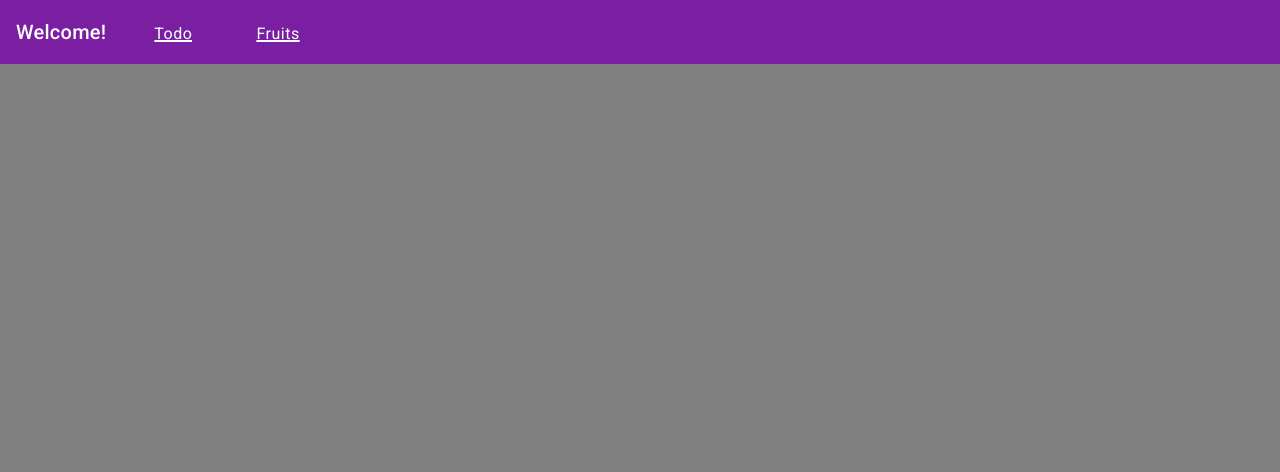
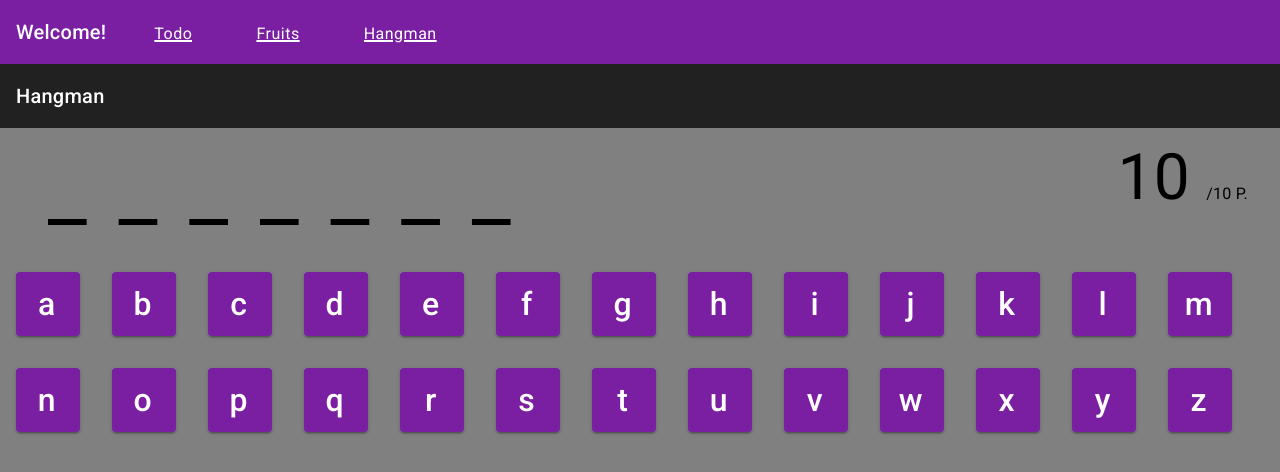
Before and after one commit to AnjaWurli/first-steps-angular, an Angular app: page /hangman in a window 1280 px wide. Before the commit this address led to /. Shown: the top 472 px of the page. Built offline with nearby package versions, Linux system fonts and the light colour scheme.

Commit message:
add hangman

```diff
--- a/src/app/app-routing.module.ts
+++ b/src/app/app-routing.module.ts
@@ -1,11 +1,13 @@
 import { NgModule } from '@angular/core';
 import { RouterModule, Routes } from '@angular/router';
+import { HangmanComponent } from './hangman/hangman.component';
 import { SocialComponent } from './social/social.component';
 import { TodoComponent } from './todo/todo.component';
 
 const routes: Routes = [
   { path: 'fruits', component: SocialComponent },
   { path: 'todo', component: TodoComponent },
+  { path: 'hangman', component: HangmanComponent },
 ];
 
 @NgModule({
--- a/src/app/app.module.ts
+++ b/src/app/app.module.ts
@@ -13,6 +13,7 @@ import { SocialComponent } from './social/social.component';
 import { FruitCardComponent } from './social/fruit-card/fruit-card.component';
 import { FruitBasketComponent } from './social/fruit-basket/fruit-basket.component';
 import { FruitBowlComponent } from './social/fruit-bowl/fruit-bowl.component';
+import { HangmanComponent } from './hangman/hangman.component';
 
 @NgModule({
   declarations: [
@@ -23,6 +24,7 @@ import { FruitBowlComponent } from './social/fruit-bowl/fruit-bowl.component';
     FruitCardComponent,
     FruitBasketComponent,
     FruitBowlComponent,
+    HangmanComponent,
   ],
   imports: [
     BrowserModule,
--- /dev/null
+++ b/src/app/hangman/hangman.component.html
@@ -0,0 +1,15 @@
+<mat-toolbar>
+    <span>Hangman</span>
+</mat-toolbar>
+
+<div class="letters">
+    <p *ngFor="let letter of guessingWord" class="hangman_letter" [class.hangman_letter-guessed]="letter.guessed">
+        {{letter.letter}}
+    </p>
+    <p class="counter">{{counter}} <span class="counter_max"> /10 P.</span></p>
+</div>
+
+<div class="key_letters">
+    <button mat-raised-button color="primary" *ngFor="let key of letters" class="key_letter" [disabled]="key.clicked"
+        (click)="checkLetter(key.letter); key.clicked=true">{{key.letter}}</button>
+</div>
--- /dev/null
+++ b/src/app/hangman/hangman.component.scss
@@ -0,0 +1,32 @@
+.letters {
+  display: flex;
+  align-items: center;
+  padding: 2rem;
+  font-size: 4rem;
+
+  .hangman_letter {
+    padding: 1rem;
+    text-decoration: underline solid black;
+    text-underline-offset: 1rem;
+    color: rgba(0, 0, 0, 0);
+    font-family: "Courier New", Courier, monospace;
+  }
+  .hangman_letter-guessed {
+    color: black;
+  }
+  .counter {
+    margin-left: auto;
+    &_max {
+      font-size: 1rem;
+    }
+  }
+}
+
+.key_letters {
+  .key_letter {
+    margin: 1rem;
+    font-size: 2rem;
+    width: 4rem;
+    height: 4rem;
+  }
+}
--- /dev/null
+++ b/src/app/hangman/hangman.component.ts
@@ -0,0 +1,71 @@
+import { Component } from '@angular/core';
+
+@Component({
+  selector: 'app-hangman',
+  templateUrl: './hangman.component.html',
+  styleUrls: ['./hangman.component.scss'],
+})
+export class HangmanComponent {
+  words: { word: string; done: boolean }[] = [
+    { word: 'random', done: false },
+    { word: 'example', done: false },
+    { word: 'banana', done: false },
+    { word: 'hangman', done: false },
+  ];
+
+  letters: { letter: string; clicked: boolean }[] = [
+    { letter: 'a', clicked: false },
+    { letter: 'b', clicked: false },
+    { letter: 'c', clicked: false },
+    { letter: 'd', clicked: false },
+    { letter: 'e', clicked: false },
+    { letter: 'f', clicked: false },
+    { letter: 'g', clicked: false },
+    { letter: 'h', clicked: false },
+    { letter: 'i', clicked: false },
+    { letter: 'j', clicked: false },
+    { letter: 'k', clicked: false },
+    { letter: 'l', clicked: false },
+    { letter: 'm', clicked: false },
+    { letter: 'n', clicked: false },
+    { letter: 'o', clicked: false },
+    { letter: 'p', clicked: false },
+    { letter: 'q', clicked: false },
+    { letter: 'r', clicked: false },
+    { letter: 's', clicked: false },
+    { letter: 't', clicked: false },
+    { letter: 'u', clicked: false },
+    { letter: 'v', clicked: false },
+    { letter: 'w', clicked: false },
+    { letter: 'x', clicked: false },
+    { letter: 'y', clicked: false },
+    { letter: 'z', clicked: false },
+  ];
+
+  counter: number = 10;
+  guessingWord: { letter: string; guessed: boolean }[] = this.randomWord();
+
+  randomWord() {
+    let randomIndex = Math.floor(Math.random() * this.words.length);
+    let actualWord = this.words[randomIndex];
+
+    let wordObj: { letter: string; guessed: boolean }[] = [];
+    actualWord.word.split('').forEach((letter) => {
+      wordObj.push({ letter: letter, guessed: false });
+    });
+    return wordObj;
+  }
+
+  guessed: boolean = false;
+  checkLetter(guessedLetter: string) {
+    if (this.guessingWord.some((letter) => letter.letter === guessedLetter)) {
+      this.guessingWord.forEach((letter) => {
+        if (guessedLetter === letter.letter) {
+          letter.guessed = true;
+        }
+      });
+    } else {
+      this.counter--;
+    }
+  }
+}
--- a/src/app/header/header.component.html
+++ b/src/app/header/header.component.html
@@ -3,6 +3,7 @@
         <h1 mat-list-item routerLink="/">Welcome!</h1>
         <a mat-list-item routerLink="/todo">Todo</a>
         <a mat-list-item routerLink="/fruits">Fruits</a>
+        <a mat-list-item routerLink="/hangman">Hangman</a>
 
     </mat-nav-list>
 </mat-toolbar>
```
Also changed, not shown: 1 other file (tests, documents, lock files or other folders).
